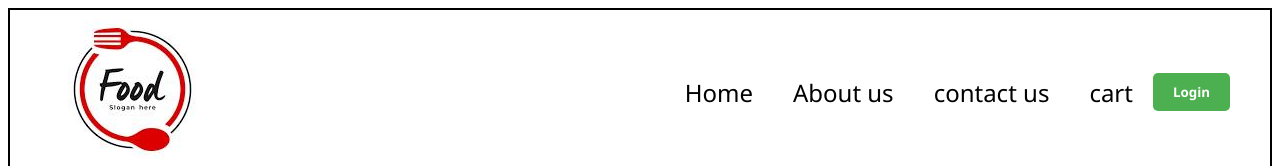
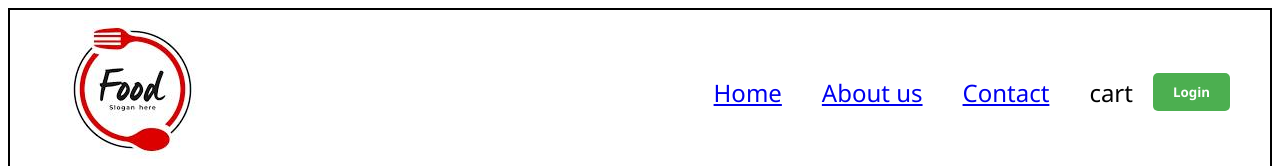
Before and after one commit to artistemahi/food-delivery-app-, a React (Vite) app: page / in a window 1280 px wide. Shown: the top 166 px of the page. Built offline with nearby package versions, Linux system fonts and the light colour scheme; no server answers.

Commit message:
nav Linked

```diff
--- a/src/components/Header.tsx
+++ b/src/components/Header.tsx
@@ -1,5 +1,6 @@
 import { logo_Url } from "./../utils/constants";
 import { useState } from "react";
+import { Link } from "react-router";
 const Header: React.FC = () => {
   const [loginBtn, setloginBtn] = useState("Login");
   return (
@@ -8,9 +9,9 @@ const Header: React.FC = () => {
         <img src={logo_Url} alt="company logo" />
       </div>
       <div className="nav">
-        <ul className="item">Home</ul>
-        <ul className="item">About us</ul>
-        <ul className="item">contact us</ul>
+        <ul className="item"><Link to ="/">Home</Link></ul>
+        <ul className="item"><Link to ="/about">About us</Link></ul>
+        <ul className="item"><Link to ="/contact">Contact</Link></ul>
         <ul className="item">cart</ul>
         <button
           className="login"
```
